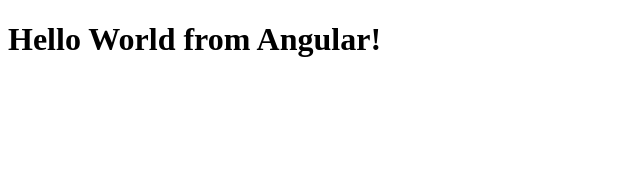
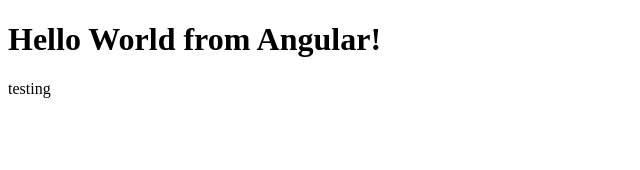
Before and after one commit to depkel/hello-world-app, an Angular app: page / in a window 1280 px wide. Shown: the top 170 px of the page, without its empty margins (0-640 px from the left). Built offline with nearby package versions, Linux system fonts and the light colour scheme.

Commit message:
modified ui message

```diff
--- a/src/app/app.component.html
+++ b/src/app/app.component.html
@@ -1,4 +1,4 @@
 <h1>Hello World from Angular!</h1>
-
+<p> testing</p>
 
 <router-outlet />
```
